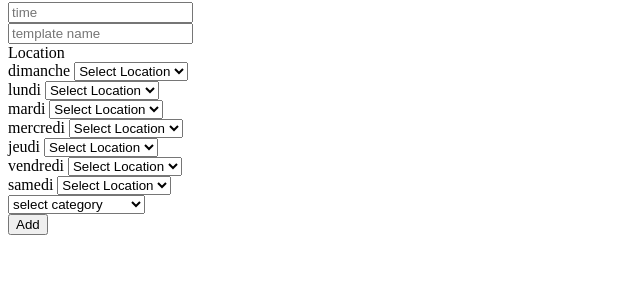
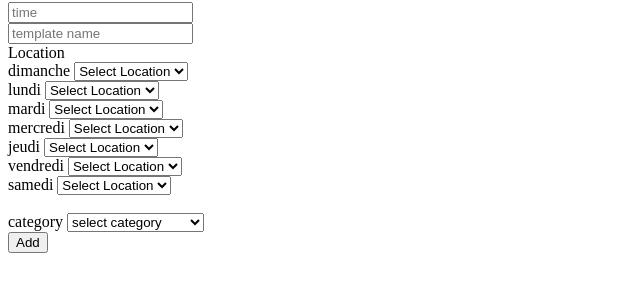
Before and after one commit to cgi-paris-fs-comex/psa-template, a browser extension: page PSA extension/option.html in a window 1280 px wide. Shown: the part 64-356 px from the top of the page, without its empty margins (0-640 px from the left). Drawn offline with Linux system fonts and the light colour scheme.

Commit message:
added span "category" to category selector

```diff
--- a/PSA extension/option.html
+++ b/PSA extension/option.html
@@ -77,6 +77,8 @@
         <option id="select-NA-samedi" value="NA">N/A</option>
     </select>
     <br>
+    <br>
+    <span>category</span>
     <select id="select-category">
         <option id="select-cat-default" value="none">select category</option>
         <option id="select-cat-project" value="proj">Project</option>
```
